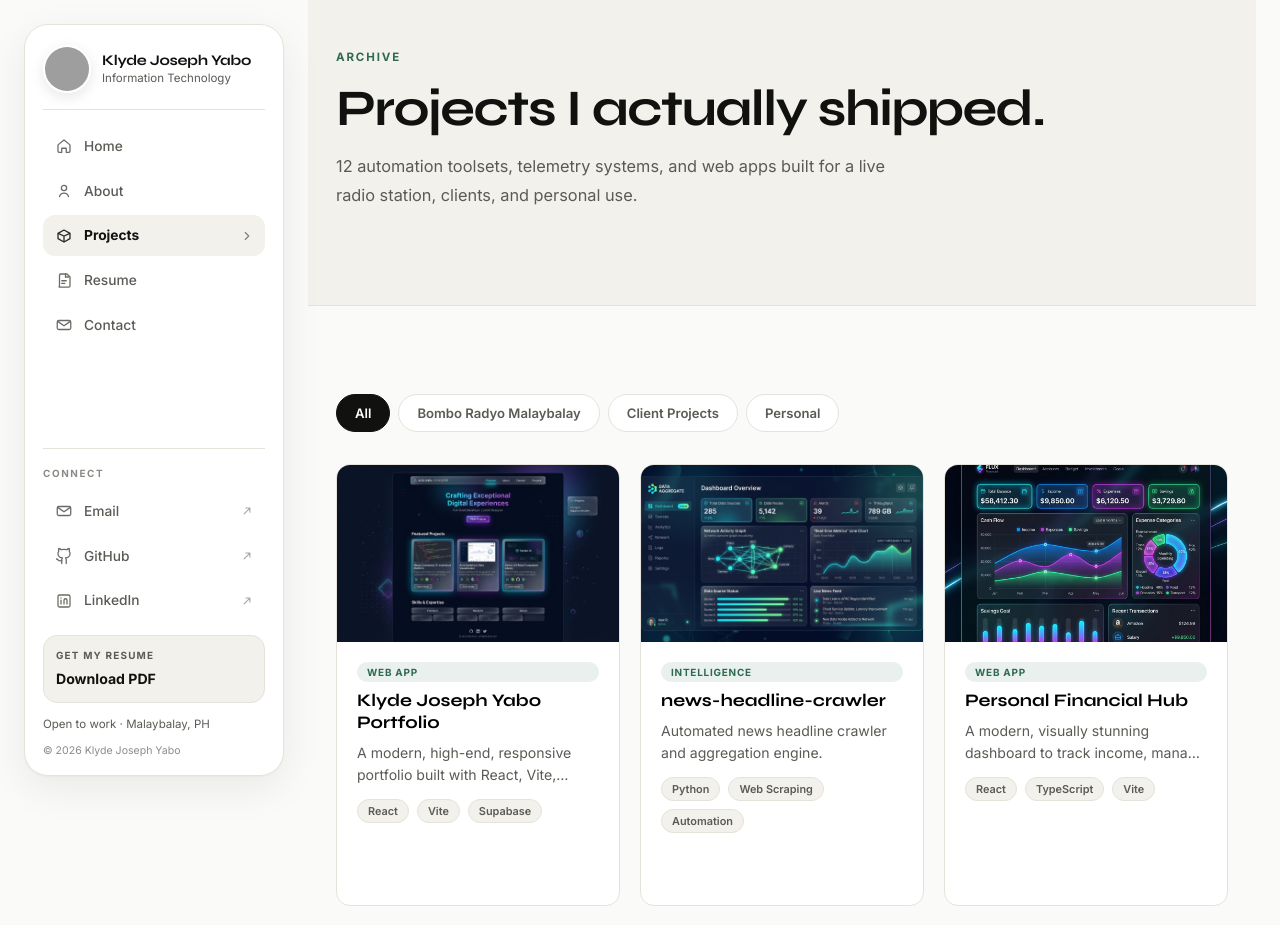
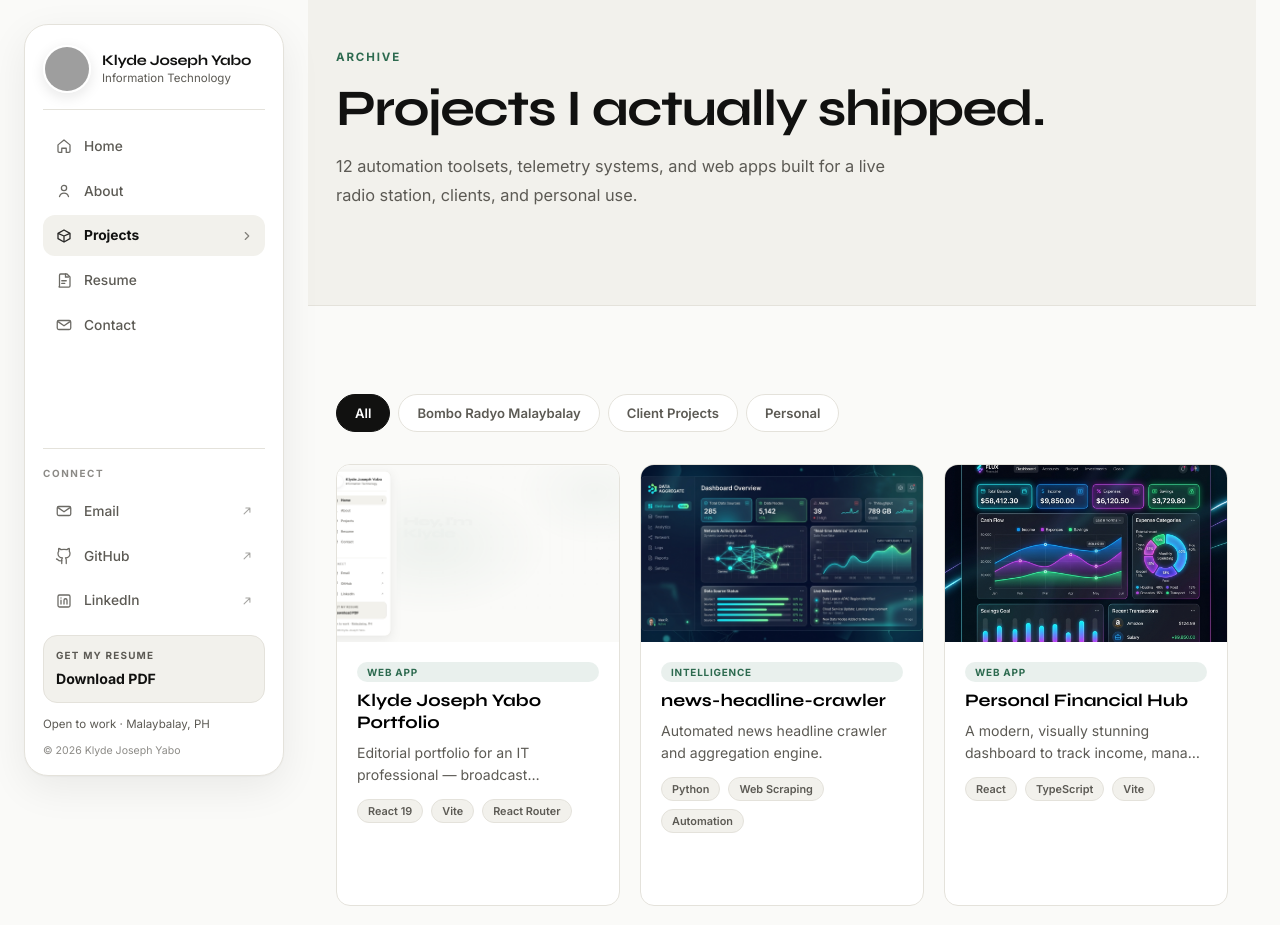
Before and after one commit to klaayd39/new-portfolio, a React (Vite) app: page /projects in a window 1280 px wide. Shown: the top 925 px of the page. Built offline with nearby package versions, Linux system fonts and the light colour scheme; grey boxes are pictures that could not be loaded.

Commit message:
newwwwwwwwww

```diff
--- a/src/data/projects.js
+++ b/src/data/projects.js
@@ -4,18 +4,20 @@ export const PROJECTS = [
     tag: 'Web App',
     group: 'personal',
     link: 'https://github.com/klaayd39/new-portfolio',
-    desc: 'A modern, high-end, responsive portfolio built with React, Vite, Supabase, and plain CSS.',
-    longDesc: 'This portfolio showcases professional broadcast systems, live-production automation tools, and real-time web applications with an elegant dark navy glassmorphic theme.',
-    problem: 'Showcasing a diverse range of technical projects requires a fast, responsive, and visually stunning platform.',
-    solution: 'Engineered a modern portfolio with interactive project filters, off-canvas mobile navigation, and a Supabase-connected contact form.',
+    desc: 'Editorial portfolio for an IT professional — broadcast automation, projects, resume, and contact.',
+    longDesc: 'Production portfolio for Klyde Joseph Yabo, an Information Technology professional building broadcast automation, web apps, and internal tools at Bombo Radyo Malaybalay. Editorial light theme with a floating left sidebar, serif headlines, orange accents, and navy case-study sections across Home, Projects, Resume, and Contact.',
+    problem: 'Work across broadcast systems, automation scripts, and web apps lived in scattered repos with no single place for recruiters and collaborators to browse projects, experience, and contact details.',
+    solution: 'Built a React SPA with filterable project archives, featured station case studies, scroll-reveal motion, a Supabase-backed contact form with optional EmailJS notifications, and downloadable resume output — deployed on Vercel at klydeyabo.vercel.app.',
     features: [
-      'Interactive project filter with smooth transitions',
-      'Supabase Integration for real-time contact messages',
-      'In-Page Print-to-PDF Resume generation',
-      'Glassmorphic aesthetics with 3D hover effects'
+      'Floating left sidebar with profile, navigation, and social links',
+      'Filterable project archive (Automation, Broadcast, Intelligence, Web App)',
+      'Featured station case studies and confidence-rated tools on the home page',
+      'Supabase contact form with optional EmailJS Gmail notifications',
+      'Print-ready resume page with PDF and DOCX export',
+      'Responsive layout tuned for desktop, tablet, and mobile'
     ],
-    tech: ['React', 'Vite', 'Supabase', 'Vanilla CSS'],
-    challenges: 'Balancing visual quality and performance. Optimized CSS and lazy-loaded components to ensure lightning-fast speeds.',
+    tech: ['React 19', 'Vite', 'React Router', 'Supabase', 'EmailJS', 'Framer Motion', 'Vanilla CSS'],
+    challenges: 'Balancing a content-heavy home page with motion, marquee animations, and modal project views without hurting performance — solved with CSS custom properties, lazy-loaded images, and a lean component structure.',
     liveUrl: 'https://klydeyabo.vercel.app/',
     image: '/projects/portfolio.png'
   },
```
Also changed, not shown: public/projects/portfolio.png.
